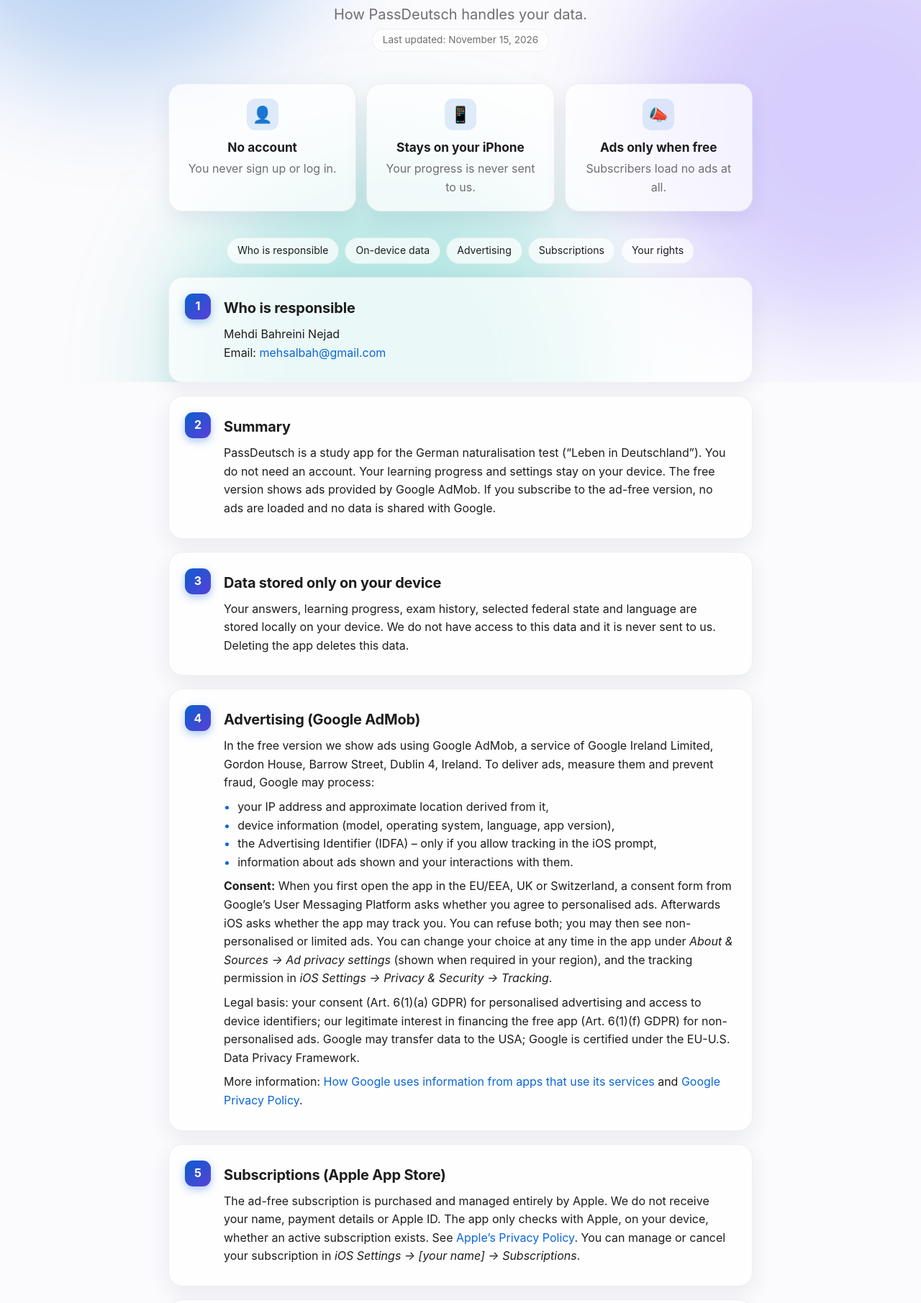
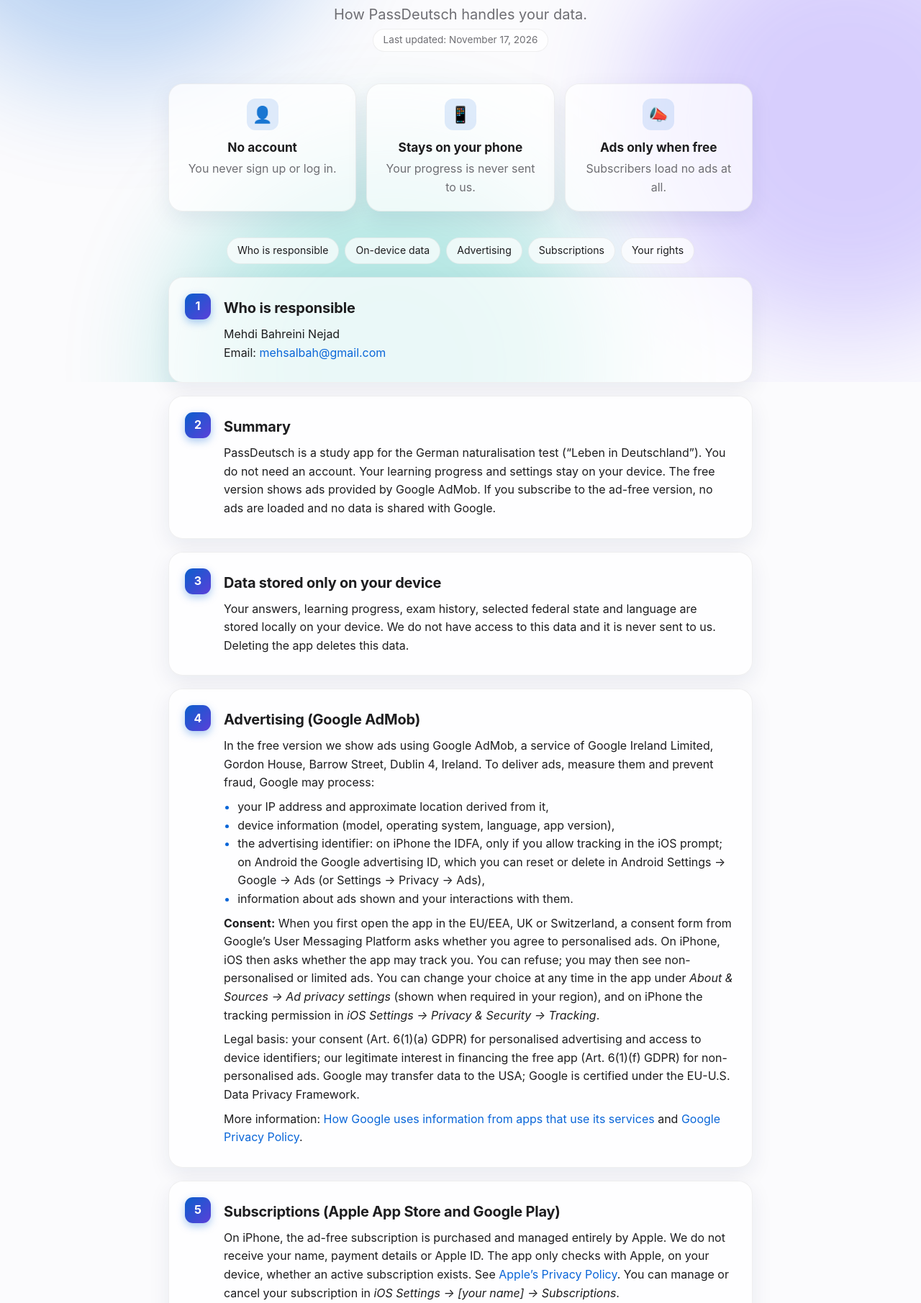
Before and after one commit to Mahdibn/Mahdibn.github.io, a plain HTML site: page passdeutsch/privacy.html in a window 1280 px wide. Shown: the part 269-2080 px from the top of the page at 72% size. Drawn offline with Linux system fonts and the light colour scheme.

Commit message:
Mention the Android app on the PassDeutsch pages

```diff
--- a/passdeutsch/privacy.html
+++ b/passdeutsch/privacy.html
@@ -4,7 +4,7 @@
 <meta charset="utf-8">
 <meta name="viewport" content="width=device-width, initial-scale=1">
 <title>Privacy Policy – PassDeutsch</title>
-<meta name="description" content="How the PassDeutsch iPhone app handles your data.">
+<meta name="description" content="How the PassDeutsch app for iPhone and Android handles your data.">
 <link rel="icon" href="/passdeutsch/icon.png">
 <link rel="stylesheet" href="/passdeutsch/style.css">
 <script src="/passdeutsch/site.js" defer></script>
@@ -26,12 +26,12 @@
     <img class="hero-icon" src="/passdeutsch/icon.png" alt="PassDeutsch app icon">
     <h1>Privacy Policy</h1>
     <p class="tagline">How PassDeutsch handles your data.</p>
-    <span class="chip">Last updated: November 15, 2026</span>
+    <span class="chip">Last updated: November 17, 2026</span>
   </section>
 
   <ul class="features highlights" data-stagger>
     <li class="card reveal"><span class="emoji" aria-hidden="true">👤</span><strong>No account</strong><span class="text">You never sign up or log in.</span></li>
-    <li class="card reveal"><span class="emoji" aria-hidden="true">📱</span><strong>Stays on your iPhone</strong><span class="text">Your progress is never sent to us.</span></li>
+    <li class="card reveal"><span class="emoji" aria-hidden="true">📱</span><strong>Stays on your phone</strong><span class="text">Your progress is never sent to us.</span></li>
     <li class="card reveal"><span class="emoji" aria-hidden="true">📣</span><strong>Ads only when free</strong><span class="text">Subscribers load no ads at all.</span></li>
   </ul>
 
@@ -68,18 +68,19 @@
     <ul>
       <li>your IP address and approximate location derived from it,</li>
       <li>device information (model, operating system, language, app version),</li>
-      <li>the Advertising Identifier (IDFA) – only if you allow tracking in the iOS prompt,</li>
+      <li>the advertising identifier: on iPhone the IDFA, only if you allow tracking in the iOS prompt; on Android the Google advertising ID, which you can reset or delete in Android Settings → Google → Ads (or Settings → Privacy → Ads),</li>
       <li>information about ads shown and your interactions with them.</li>
     </ul>
-    <p><strong>Consent:</strong> When you first open the app in the EU/EEA, UK or Switzerland, a consent form from Google’s User Messaging Platform asks whether you agree to personalised ads. Afterwards iOS asks whether the app may track you. You can refuse both; you may then see non-personalised or limited ads. You can change your choice at any time in the app under <em>About &amp; Sources → Ad privacy settings</em> (shown when required in your region), and the tracking permission in <em>iOS Settings → Privacy &amp; Security → Tracking</em>.</p>
+    <p><strong>Consent:</strong> When you first open the app in the EU/EEA, UK or Switzerland, a consent form from Google’s User Messaging Platform asks whether you agree to personalised ads. On iPhone, iOS then asks whether the app may track you. You can refuse; you may then see non-personalised or limited ads. You can change your choice at any time in the app under <em>About &amp; Sources → Ad privacy settings</em> (shown when required in your region), and on iPhone the tracking permission in <em>iOS Settings → Privacy &amp; Security → Tracking</em>.</p>
     <p>Legal basis: your consent (Art. 6(1)(a) GDPR) for personalised advertising and access to device identifiers; our legitimate interest in financing the free app (Art. 6(1)(f) GDPR) for non-personalised ads. Google may transfer data to the USA; Google is certified under the EU-U.S. Data Privacy Framework.</p>
     <p>More information: <a href="https://policies.google.com/technologies/partner-sites">How Google uses information from apps that use its services</a> and <a href="https://policies.google.com/privacy">Google Privacy Policy</a>.</p>
   </section>
 
   <section class="doc-section reveal" id="subscriptions">
     <span class="index">5</span>
-    <h2>Subscriptions (Apple App Store)</h2>
-    <p>The ad-free subscription is purchased and managed entirely by Apple. We do not receive your name, payment details or Apple ID. The app only checks with Apple, on your device, whether an active subscription exists. See <a href="https://www.apple.com/legal/privacy/">Apple’s Privacy Policy</a>. You can manage or cancel your subscription in <em>iOS Settings → [your name] → Subscriptions</em>.</p>
+    <h2>Subscriptions (Apple App Store and Google Play)</h2>
+    <p>On iPhone, the ad-free subscription is purchased and managed entirely by Apple. We do not receive your name, payment details or Apple ID. The app only checks with Apple, on your device, whether an active subscription exists. See <a href="https://www.apple.com/legal/privacy/">Apple’s Privacy Policy</a>. You can manage or cancel your subscription in <em>iOS Settings → [your name] → Subscriptions</em>.</p>
+    <p>On Android, the ad-free subscription is purchased and managed entirely by Google Play (Google Ireland Limited). We do not receive your name or payment details. The app only checks with Google Play, on your device, whether an active subscription exists. See the <a href="https://policies.google.com/privacy">Google Privacy Policy</a>. You can manage or cancel your subscription in the Play Store app under <em>Profile → Payments &amp; subscriptions → Subscriptions</em>, or from the app under <em>Remove ads → Manage subscription</em>.</p>
   </section>
 
   <section class="doc-section reveal" id="tracking">
```
Also changed, not shown: passdeutsch/index.html (+2 -2 lines).
